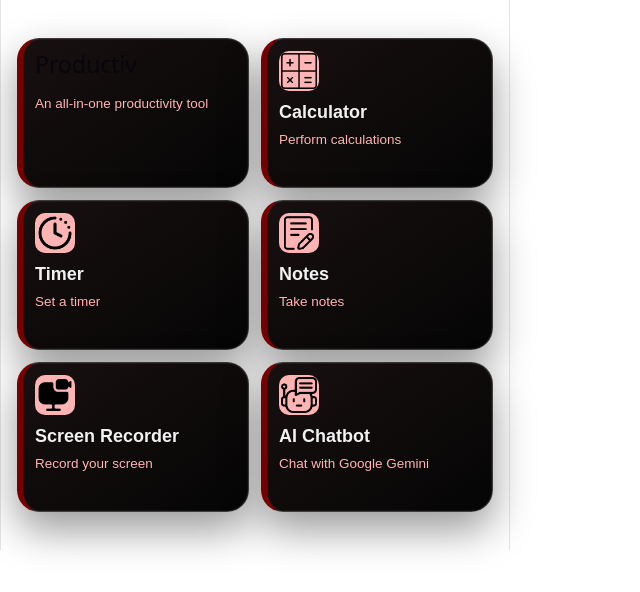
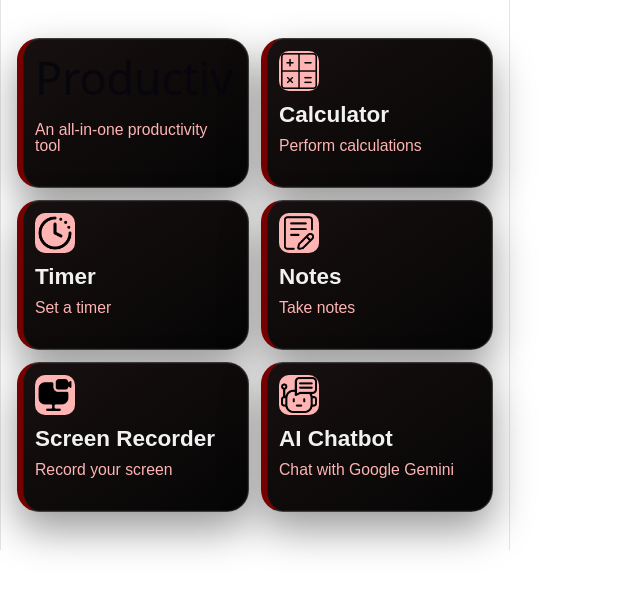
Before and after one commit to bellao314/multi-tool-extension, a React (Vite) app: page / in a window 1280 px wide. Shown: the top 592 px of the page, without its empty margins (0-640 px from the left). Built offline with nearby package versions, Linux system fonts and the light colour scheme.

Commit message:
updated font size

```diff
--- a/src/App.jsx
+++ b/src/App.jsx
@@ -13,7 +13,7 @@ function App() {
       <section id="center">
         <section id="row">
           <AppBox
-            title={<h2>Productiv</h2>}
+            title={<h2 style={{fontSize: "2em"}}>Productiv</h2>}
             description="An all-in-one productivity tool"
             disabled={true}
           />
--- a/src/components/app-box/app-box.css
+++ b/src/components/app-box/app-box.css
@@ -68,14 +68,14 @@
 
 .app-box__title {
   margin: 0;
-  font-size: 1rem;
+  font-size: 1.25rem;
   line-height: 1.1;
   color: var(--app-box-text);
 }
 
 .app-box__description {
   color: var(--app-box-label);
-  font-size: 0.75rem;
+  font-size: 0.875rem;
   line-height: 1;
   align-self: end;
 }
```
Also changed, not shown: 4 other files (tests, documents, lock files or other folders).
